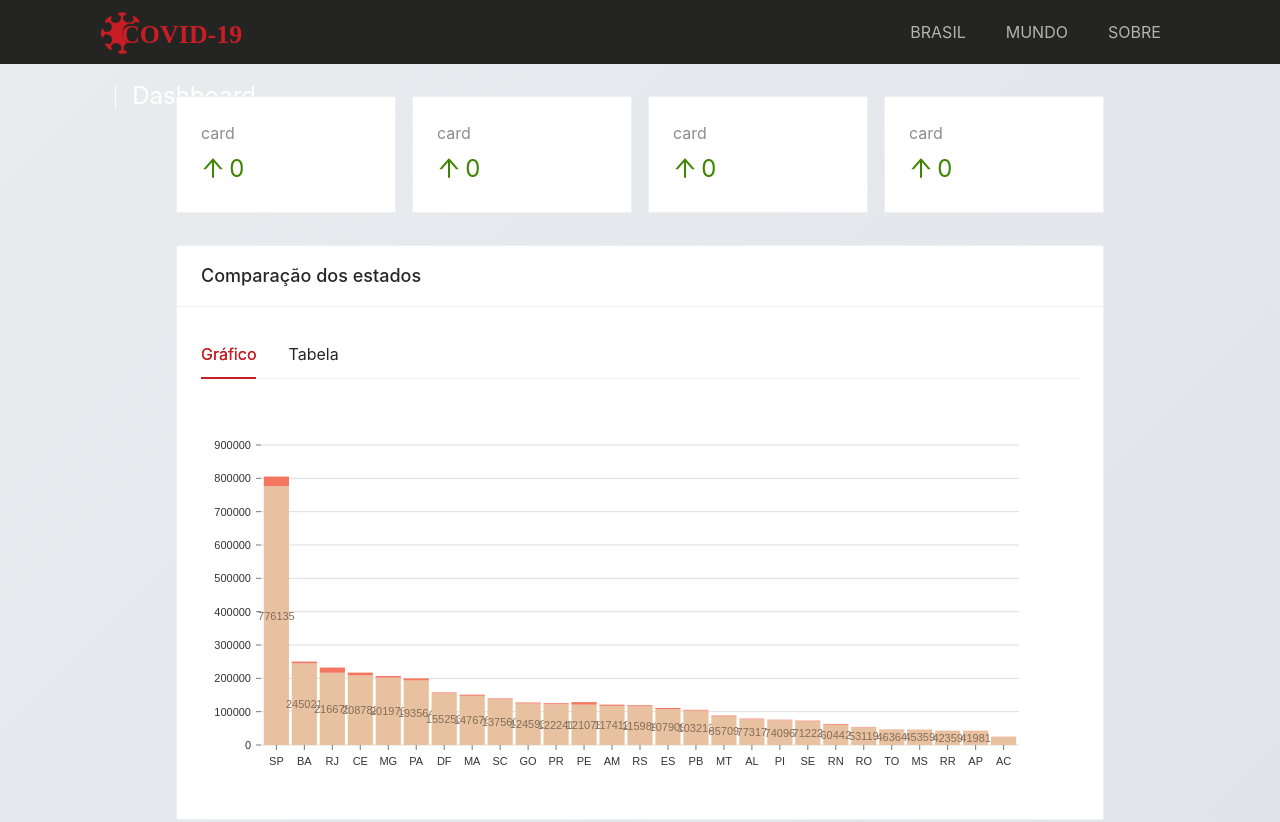
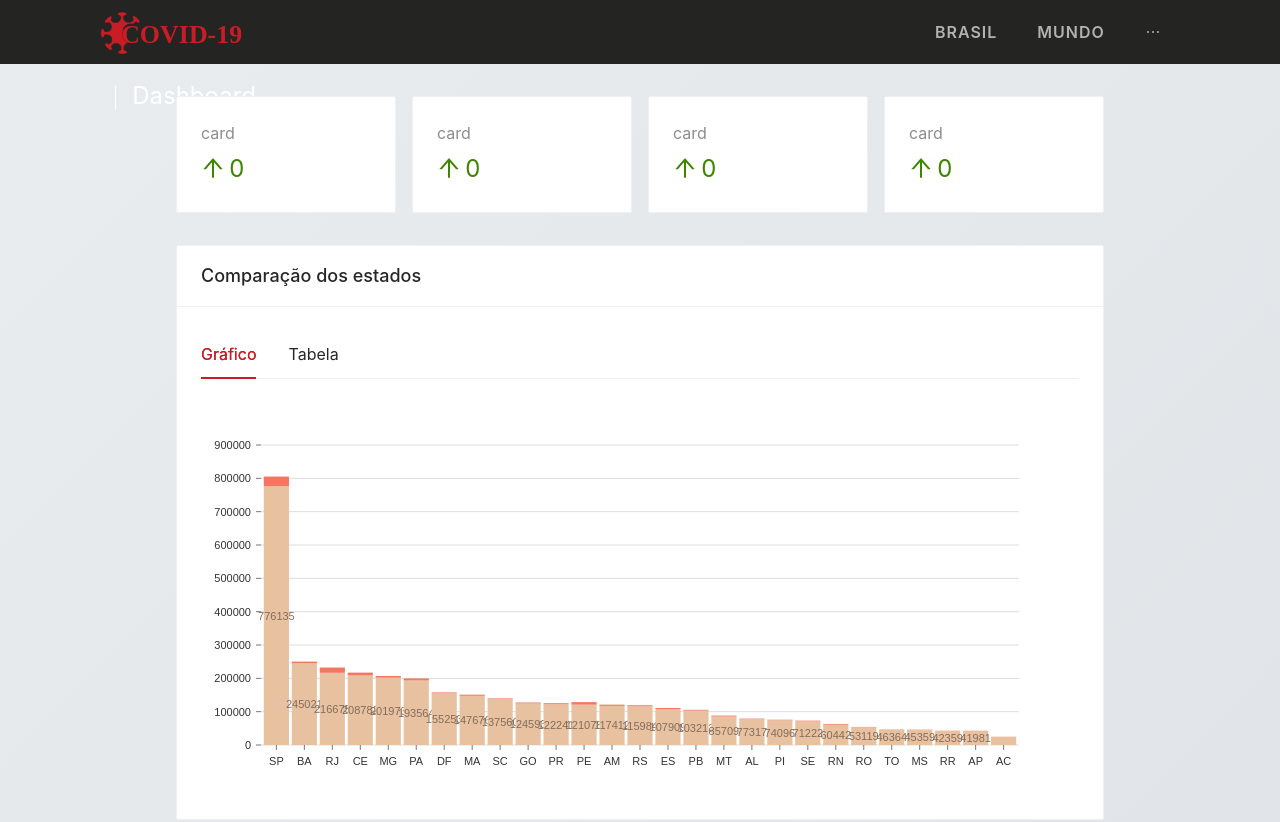
Before and after one commit to LeonardoSaid/covid19dashboard, a React (Create React App) app: page / in a window 1280 px wide. Shown: the top 822 px of the page. Built offline with nearby package versions, Linux system fonts and the light colour scheme.

Commit message:
small css header

```diff
--- a/src/styles/Header.less
+++ b/src/styles/Header.less
@@ -22,3 +22,8 @@
     height: 1.5rem;
     line-height: 1.25rem;
 }
+
+.header-link {
+    font-weight: 600;
+    letter-spacing: 1px;
+}
```
